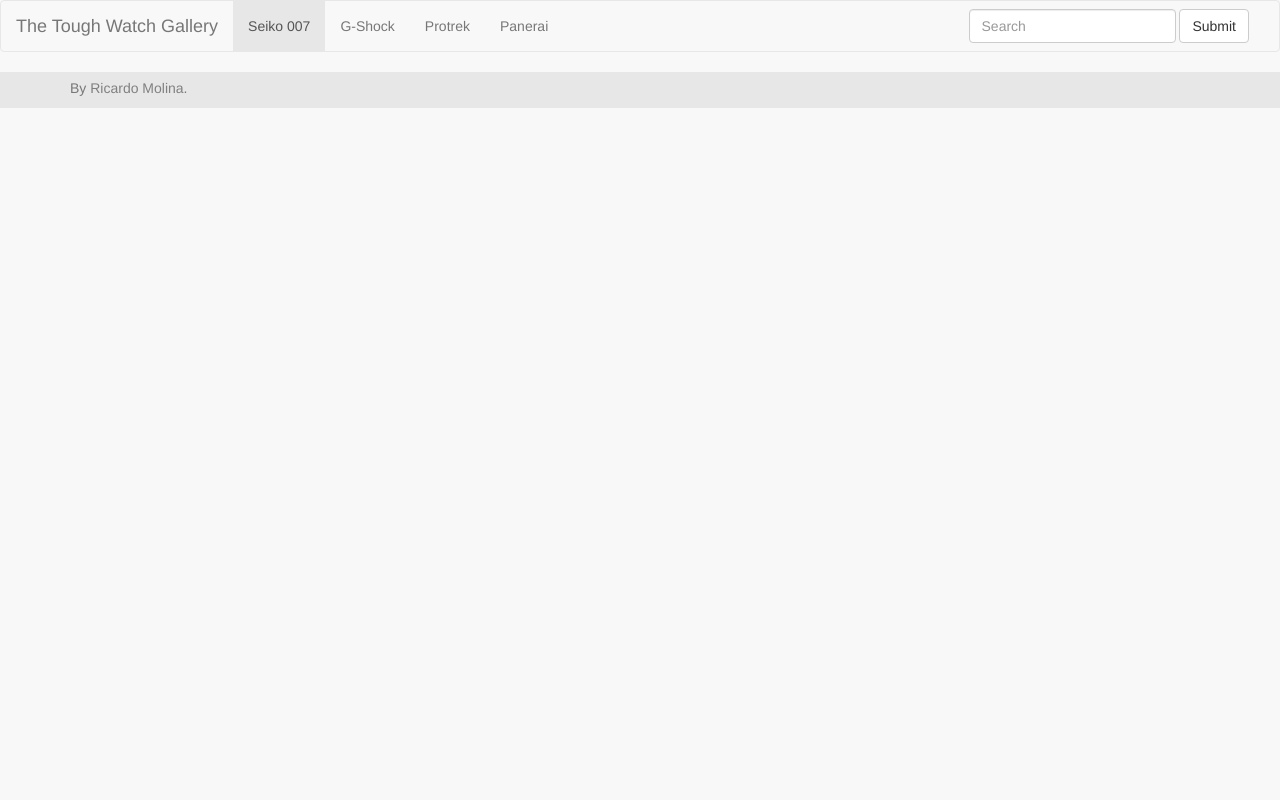
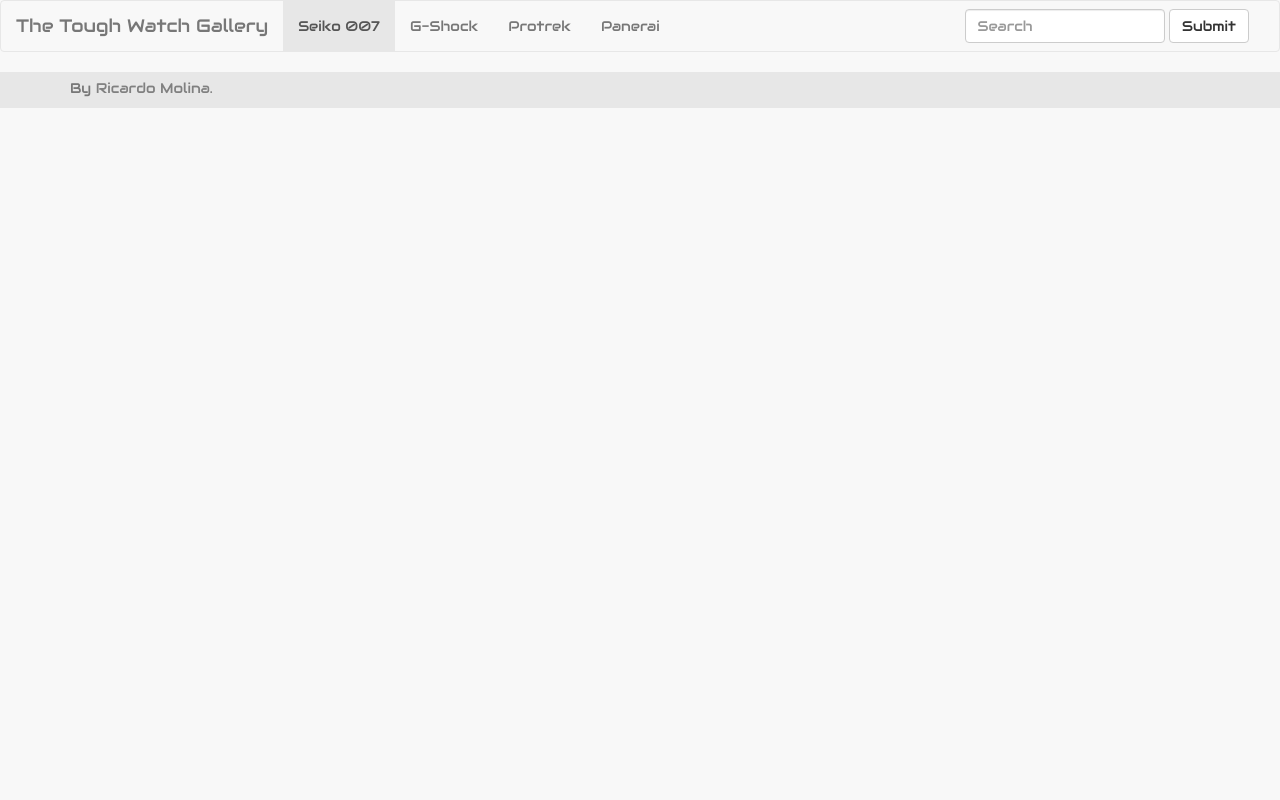
Before and after one commit to Ricardomol/watchgallery, a Flask app: template app/templates/base.html in a window 1280 px wide. Run offline with Flask 2, Linux system fonts and the light colour scheme; the template is opened without the code that fills it, so the values that code supplies are empty; some libraries are stand-ins or nearby versions.

Commit message:
New font. Audiowide.

```diff
--- a/app/templates/base.html
+++ b/app/templates/base.html
@@ -9,10 +9,12 @@
     <link href="http://netdna.bootstrapcdn.com/bootstrap/3.1.1/css/bootstrap.min.css" rel="stylesheet">
     <script src="http://code.jquery.com/jquery-latest.js"></script>
     <script src="http://netdna.bootstrapcdn.com/bootstrap/3.1.1/js/bootstrap.min.js"></script>
+    <link href='http://fonts.googleapis.com/css?family=Audiowide' rel='stylesheet' type='text/css'>
     <meta name="viewport" content="width=device-width, initial-scale=1.0">
     <style>
         body {
             background-color: #f8f8f8;
+            font-family: 'Audiowide', 'cursive';
         }
         ul {
             padding:0 0 0 0;
```
